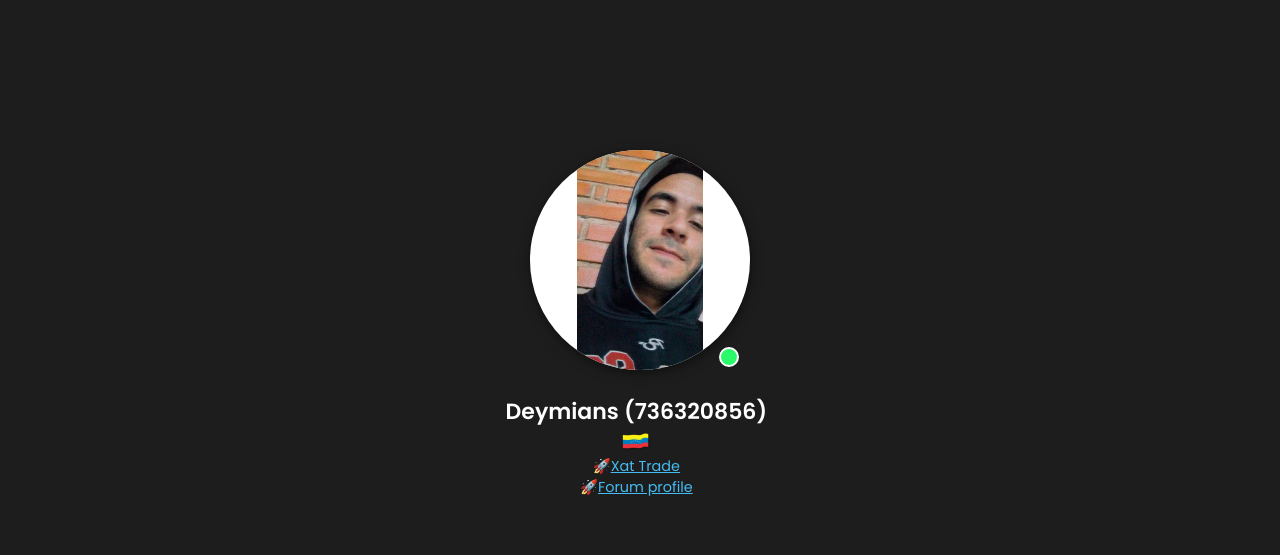
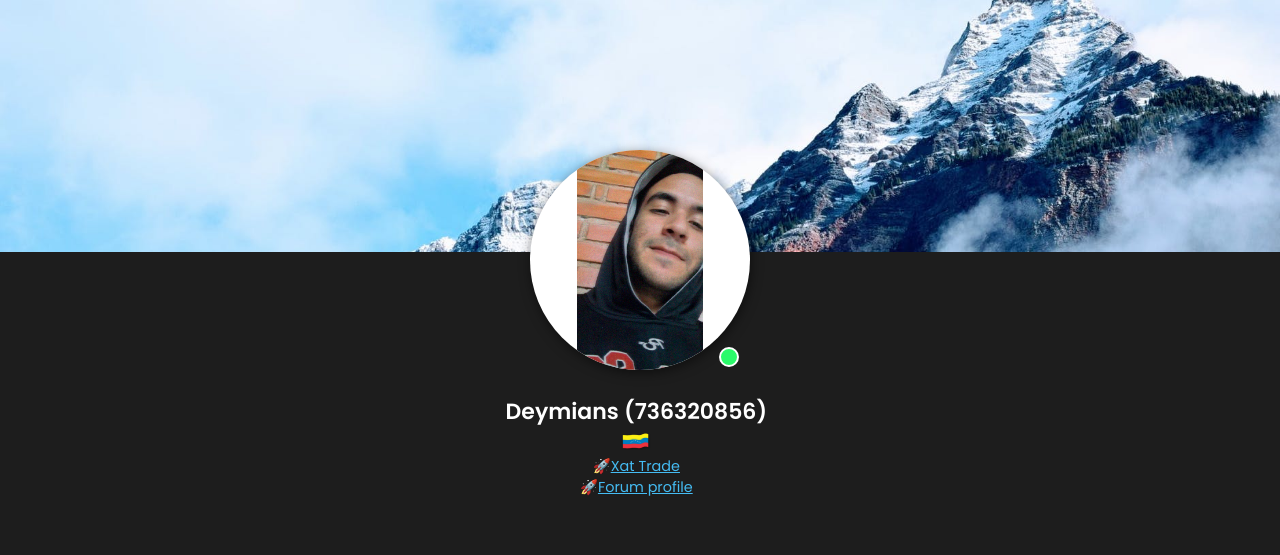
Before and after one commit to yhonnyagm/Deymians, a plain HTML site: page index.html in a window 1280 px wide. Drawn offline with Linux system fonts and the light colour scheme.

Commit message:
Update style.css

```diff
--- a/css/style.css
+++ b/css/style.css
@@ -28,7 +28,7 @@ a:hover {
 
 .header__wrapper header {
   width: 100%;
-  background: url("../img/bg.jpeg") no-repeat 50% 20% / cover;
+  background: url("/bg.jpeg") no-repeat 50% 20% / cover;
   min-height: calc(60px + 15vw);
 }
 
```
